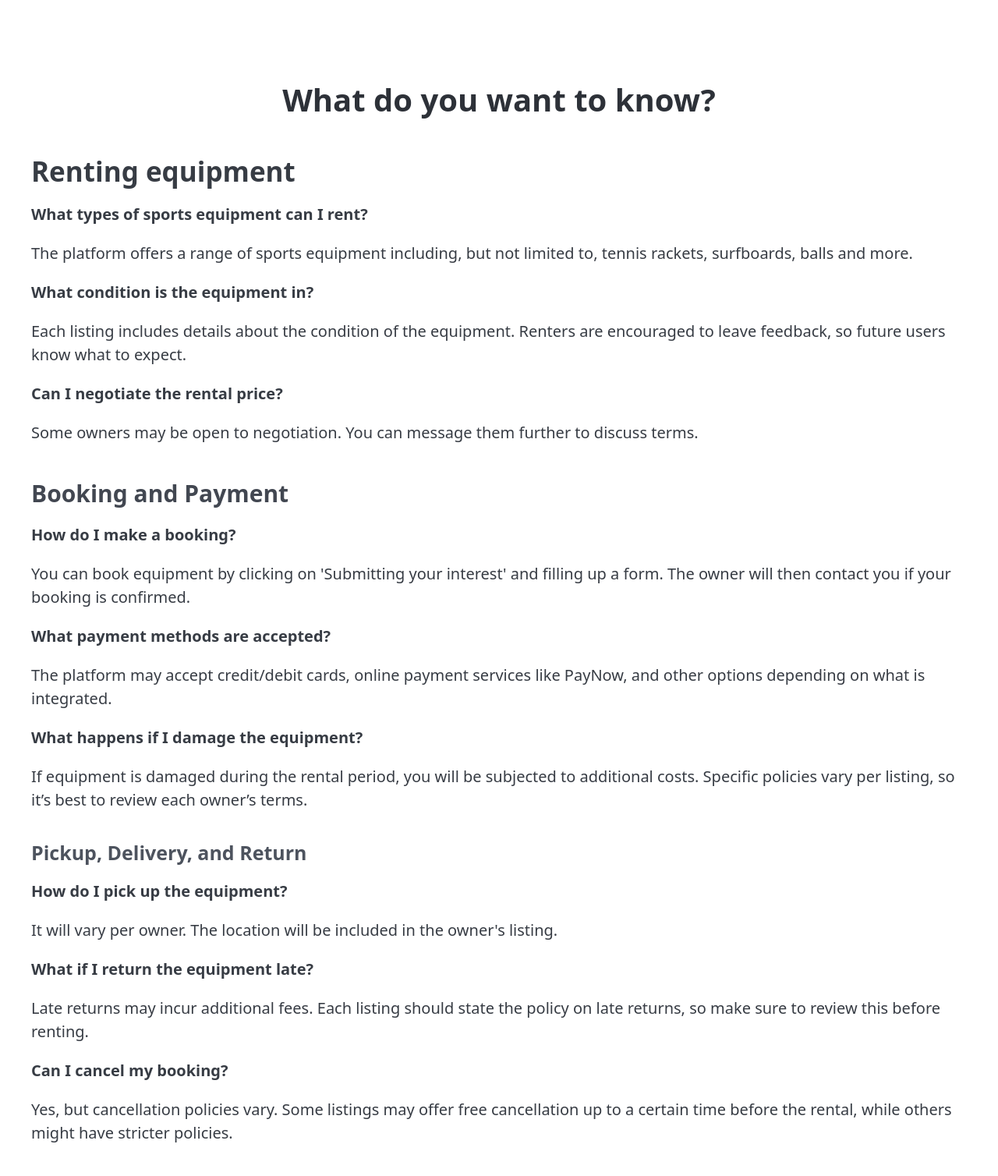
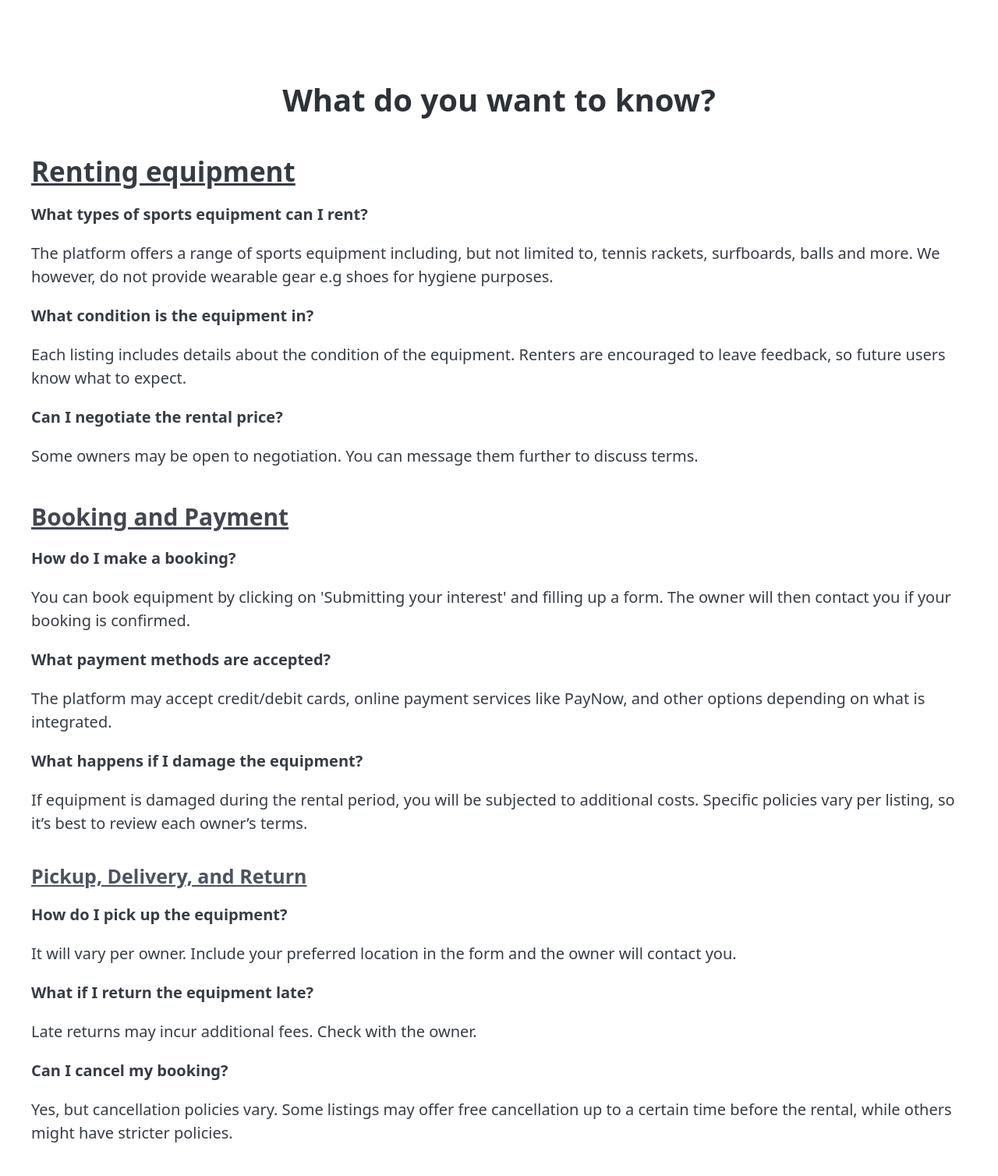
Before and after one commit to oliviakam99/techup-okkam, a Node server app: page /faqs in a window 1280 px wide. Shown: the part 65-1573 px from the top of the page at 78% size. Run offline with Node 20, Linux system fonts and the light colour scheme; some libraries are stand-ins or nearby versions.

Commit message:
sports v17

```diff
--- a/server.js
+++ b/server.js
@@ -40,7 +40,7 @@ const userProfileData = {
       {
         category: "Pickleball",
         name: '12 balls [Renting for 10 months]',
-        description: 'Price: $30',
+        description: 'Price: $2',
         imgUrl: '/images/pickleballtube.jpg'
       },
     ],
@@ -60,8 +60,8 @@ const userProfileData = {
     listings: [
       {
         category: "Tennis",
-        name: 'Tube of balls [Renting for 8 months]',
-        description: 'Price: $1, 12 balls',
+        name: 'Tube of balls (12 balls) [Renting for 8 months]',
+        description: 'Price: $1',
         imgUrl: '/images/tennisballtube.jpg'
 
       },
--- a/views/pages/about.ejs
+++ b/views/pages/about.ejs
@@ -26,15 +26,14 @@
 
         <!-- Information about the about page -->
         <div class="welcome-container">
-            <h1>About</h1>
+            <h1>How this works?</h1>
         </div>
 
         <div class="about-container">
             <img src="/images/team.jpg" alt="Team winning" width="1000"
             <div class="card">
 
-            <h2>How this works?</h2>
-                <p>Simply search for the sport that you are inclined to try out, and you can easily get your equipment at a low rate from other friendly users! Some of these users are also seeking for partners to play the sport together with, so do not fear in reaching out to them.</p>
+                <p>Simply search for the sport that you are inclined to try out, and you can easily get your equipment at a low rate from other friendly users! Some of these users are also seeking for friends to play the sport together with, so you can also reach out and connect with them.</p>
                 <br>
 
         </div>
--- a/views/pages/faqs.ejs
+++ b/views/pages/faqs.ejs
@@ -30,15 +30,15 @@
             <h1>What do you want to know?</h1>
         </div>
 
-        <h2>Renting equipment</h2>
+        <h2><u>Renting equipment</u></h2>
         <p><strong>What types of sports equipment can I rent?</strong></p>
-        <p>The platform offers a range of sports equipment including, but not limited to, tennis rackets, surfboards, balls and more.</p>
+        <p>The platform offers a range of sports equipment including, but not limited to, tennis rackets, surfboards, balls and more. We however, do not provide wearable gear e.g shoes for hygiene purposes.</p>
         <p><strong>What condition is the equipment in?</strong></p>
         <p>Each listing includes details about the condition of the equipment. Renters are encouraged to leave feedback, so future users know what to expect.</p>
         <p><strong>Can I negotiate the rental price?</strong></p>
         <p>Some owners may be open to negotiation. You can message them further to discuss terms.</p>
 
-        <h3>Booking and Payment</h3>
+        <h3><u>Booking and Payment</u></h3>
         <p><strong>How do I make a booking?</strong></p>
         <p>You can book equipment by clicking on 'Submitting your interest' and filling up a form. The owner will then contact you if your booking is confirmed.</p>
         <p><strong>What payment methods are accepted?</strong></p>
@@ -46,10 +46,10 @@
         <p><strong>What happens if I damage the equipment?</strong></p>
         <p>If equipment is damaged during the rental period, you will be subjected to additional costs. Specific policies vary per listing, so it’s best to review each owner’s terms.</p>
 
-    <h4>Pickup, Delivery, and Return</h4>
-    <p><strong>How do I pick up the equipment?</strong></p>
-    <p>It will vary per owner. The location will be included in the owner's listing.</p>
-    <p><strong>What if I return the equipment late?</strong></p>
-    <p>Late returns may incur additional fees. Each listing should state the policy on late returns, so make sure to review this before renting.</p>
-    <p><strong>Can I cancel my booking?</strong></p>
-    <p>Yes, but cancellation policies vary. Some listings may offer free cancellation up to a certain time before the rental, while others might have stricter policies.</p>
+        <h4><u>Pickup, Delivery, and Return</u></h4>
+        <p><strong>How do I pick up the equipment?</strong></p>
+        <p>It will vary per owner. Include your preferred location in the form and the owner will contact you.</p>
+        <p><strong>What if I return the equipment late?</strong></p>
+        <p>Late returns may incur additional fees. Check with the owner.</p>
+        <p><strong>Can I cancel my booking?</strong></p>
+        <p>Yes, but cancellation policies vary. Some listings may offer free cancellation up to a certain time before the rental, while others might have stricter policies.</p>
```
Also changed, not shown: views/pages/zzmonsterProfile.ejs (+4 -4 lines), public/css/style.css (line endings or trailing spaces).
